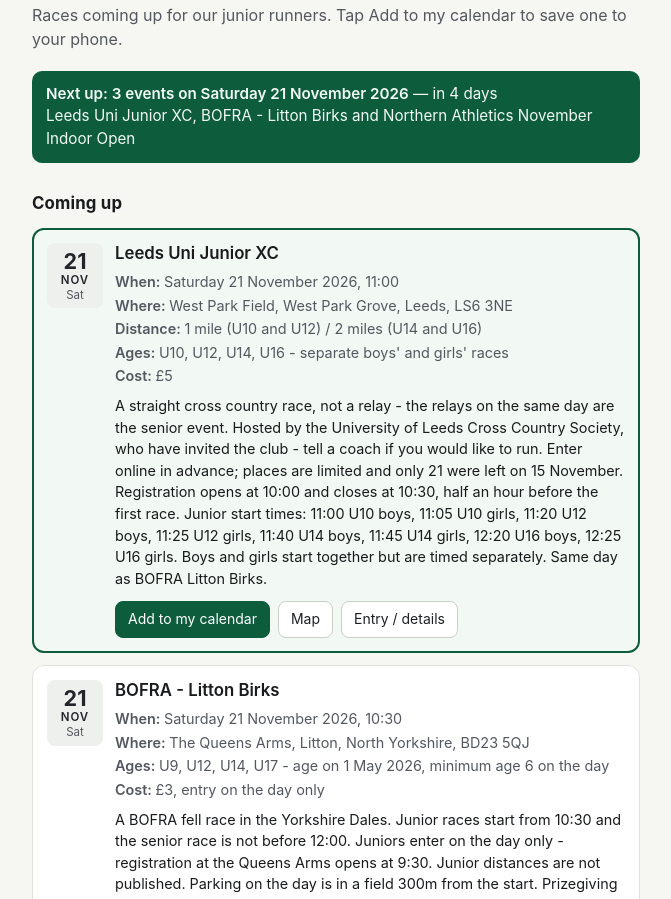
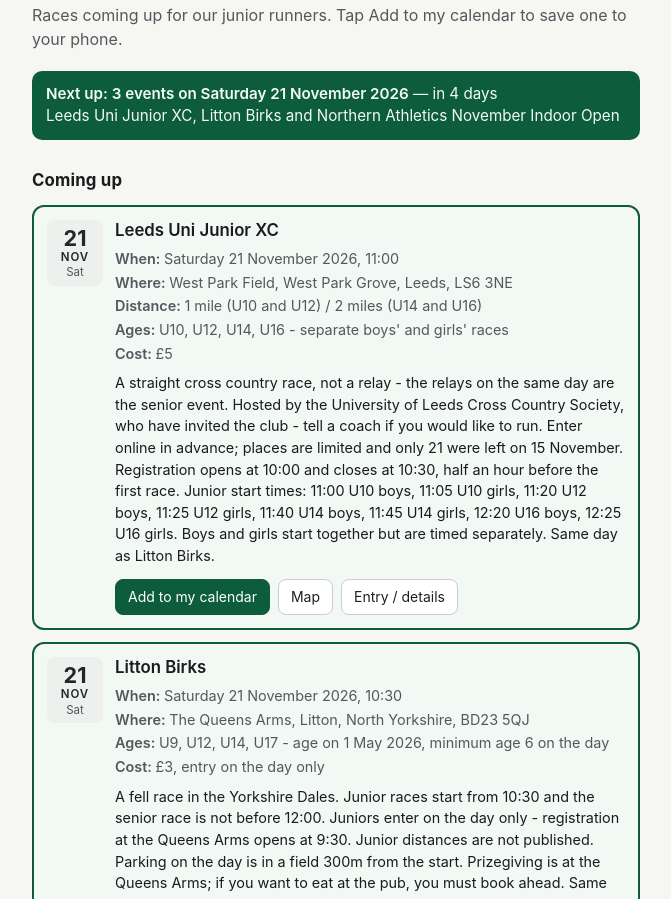
Before and after one commit to mikerossiter/otley-ac-events, a plain HTML site: page index.html in a window 1280 px wide. Shown: the part 93-992 px from the top of the page, without its empty margins (304-975 px from the left). Drawn offline with Linux system fonts and the light colour scheme.

Commit message:
Highlight every race on the next race day and drop BOFRA label from Litton Birks
Co-Authored-By: Claude Sonnet 5.5 <noreply@anthropic.com>

```diff
--- a/events.json
+++ b/events.json
@@ -63,17 +63,17 @@
       "ageGroups": "U10, U12, U14, U16 - separate boys' and girls' races",
       "cost": "£5",
       "link": "https://in.njuko.com/leeds-uni-xc-relays-2026?currentPage=select-competition",
-      "notes": "A straight cross country race, not a relay - the relays on the same day are the senior event. Hosted by the University of Leeds Cross Country Society, who have invited the club - tell a coach if you would like to run. Enter online in advance; places are limited and only 21 were left on 15 November. Registration opens at 10:00 and closes at 10:30, half an hour before the first race. Junior start times: 11:00 U10 boys, 11:05 U10 girls, 11:20 U12 boys, 11:25 U12 girls, 11:40 U14 boys, 11:45 U14 girls, 12:20 U16 boys, 12:25 U16 girls. Boys and girls start together but are timed separately. Same day as BOFRA Litton Birks."
+      "notes": "A straight cross country race, not a relay - the relays on the same day are the senior event. Hosted by the University of Leeds Cross Country Society, who have invited the club - tell a coach if you would like to run. Enter online in advance; places are limited and only 21 were left on 15 November. Registration opens at 10:00 and closes at 10:30, half an hour before the first race. Junior start times: 11:00 U10 boys, 11:05 U10 girls, 11:20 U12 boys, 11:25 U12 girls, 11:40 U14 boys, 11:45 U14 girls, 12:20 U16 boys, 12:25 U16 girls. Boys and girls start together but are timed separately. Same day as Litton Birks."
     },
     {
-      "name": "BOFRA - Litton Birks",
+      "name": "Litton Birks",
       "date": "2026-11-21",
       "time": "10:30",
       "venue": "The Queens Arms, Litton, North Yorkshire, BD23 5QJ",
       "ageGroups": "U9, U12, U14, U17 - age on 1 May 2026, minimum age 6 on the day",
       "cost": "£3, entry on the day only",
       "link": "https://www.fellrunner.org.uk/races/fd9416a2-55d0-475d-b127-97289a1219a0",
-      "notes": "A BOFRA fell race in the Yorkshire Dales. Junior races start from 10:30 and the senior race is not before 12:00. Juniors enter on the day only - registration at the Queens Arms opens at 9:30. Junior distances are not published. Parking on the day is in a field 300m from the start. Prizegiving is at the Queens Arms; if you want to eat at the pub, you must book ahead. Same day as the Leeds Uni Junior XC."
+      "notes": "A fell race in the Yorkshire Dales. Junior races start from 10:30 and the senior race is not before 12:00. Juniors enter on the day only - registration at the Queens Arms opens at 9:30. Junior distances are not published. Parking on the day is in a field 300m from the start. Prizegiving is at the Queens Arms; if you want to eat at the pub, you must book ahead. Same day as the Leeds Uni Junior XC."
     },
     {
       "name": "Northern Athletics November Indoor Open",
--- a/index.html
+++ b/index.html
@@ -600,7 +600,7 @@ footer{margin-top:32px;padding-top:16px;border-top:1px solid var(--border);color
     app.appendChild(el('h2', null, 'Coming up'));
     if (upcoming.length) {
       for (i = 0; i < upcoming.length; i++) {
-        app.appendChild(card(upcoming[i], today, { upcoming: true, isNext: i === 0, clubName: clubName }));
+        app.appendChild(card(upcoming[i], today, { upcoming: true, isNext: daysBetween(upcoming[0].date, upcoming[i].date) === 0, clubName: clubName }));
       }
     } else {
       app.appendChild(el('p', 'empty', 'No races on the list at the moment. Check back soon.'));
```
